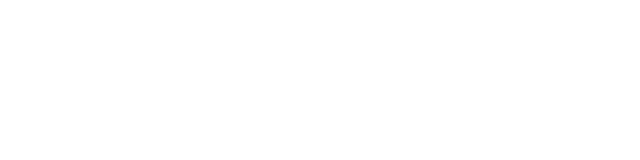
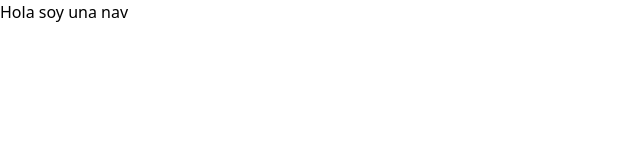
Before and after one commit to GeovannyManga/portafolio, a Next.js app: page / in a window 1280 px wide. Shown: the top 160 px of the page, without its empty margins (0-640 px from the left). Built offline with nearby package versions, Linux system fonts and the light colour scheme.

Commit message:
cambio a funcion normal por temas de exportacion

```diff
--- a/app/components/Nav.jsx
+++ b/app/components/Nav.jsx
@@ -1,9 +1,9 @@
 import React from 'react'
 
-export const Nav = () => {
+export default function Nav() {
   return (
     <div>
-        <h1>hola soy un nav bar</h1>
+        <h1>Hola soy una nav</h1>
     </div>
   )
 }
--- a/app/page.tsx
+++ b/app/page.tsx
@@ -1,8 +1,8 @@
-
+import NavBar from "./components/Nav";
 export default function Home() {
   return (
     <div className="">
-
+      <NavBar></NavBar>
     </div>
   );
 }
```
